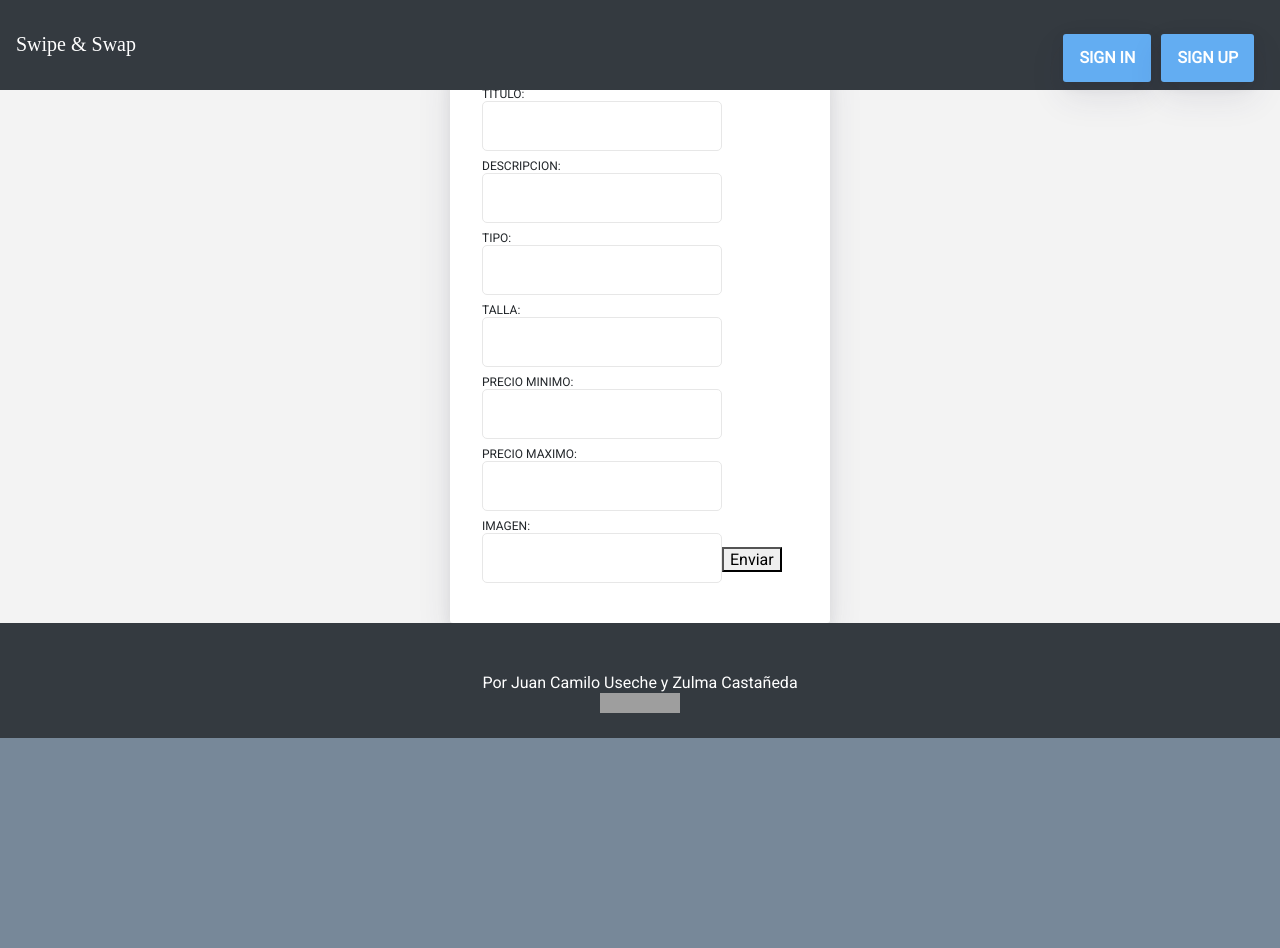
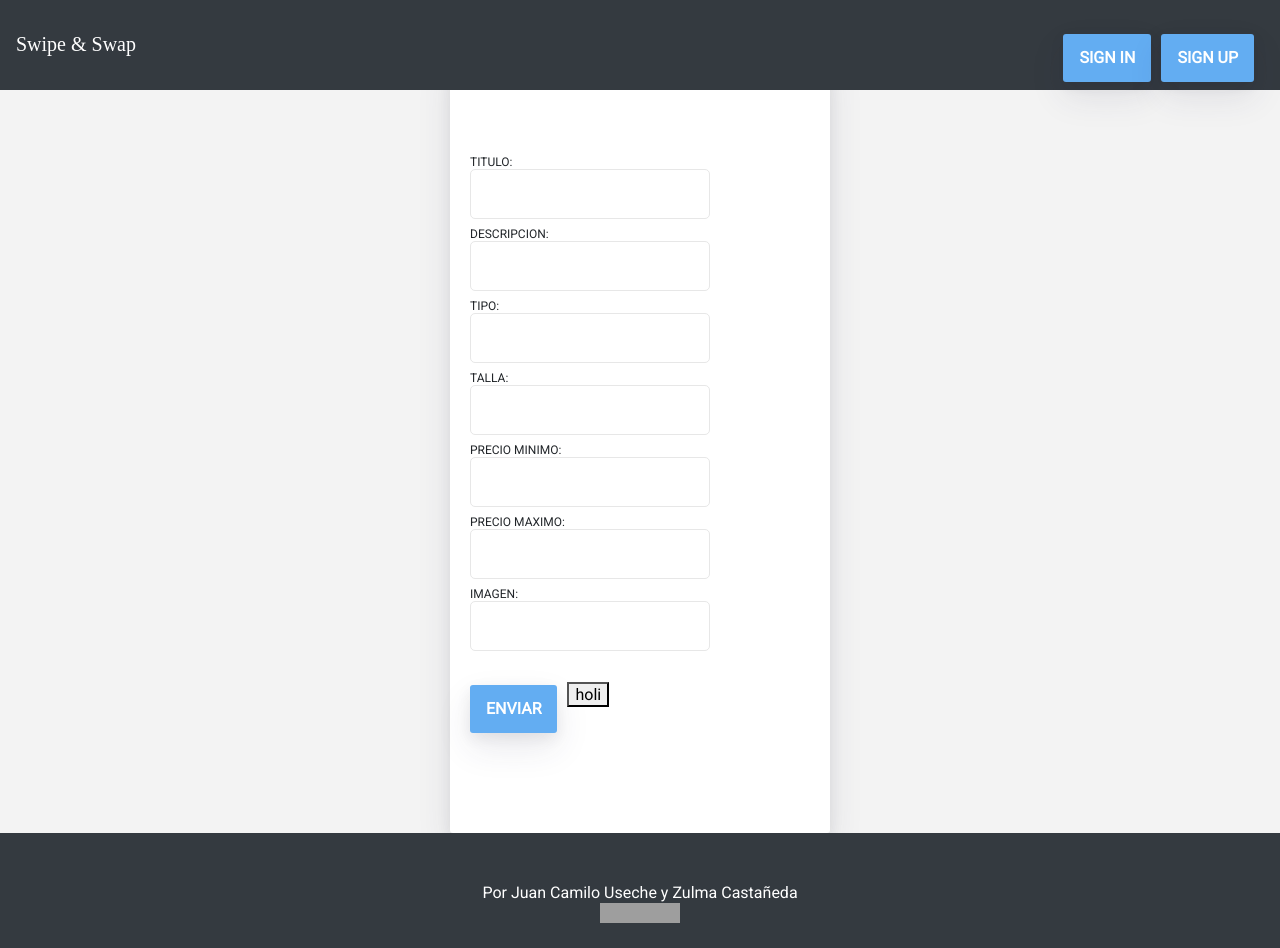
Before and after one commit to zlcastaneda10/Swipe-and-Swap, a React (Create React App) app in the folder front/: page /addObjects in a window 1280 px wide. Before the commit the page ends 800 px from the top, so only its background shows below. Built offline with nearby package versions, Linux system fonts and the light colour scheme; grey boxes are pictures that could not be loaded; a web font is replaced by a local one.

Commit message:
reparacion formulario

```diff
--- a/front/src/Cards.css
+++ b/front/src/Cards.css
@@ -15,7 +15,7 @@ html {
  }
 
  form {
-  padding: 2rem;
+  padding: 100px 20px;
   margin-top: 2rem;
   margin-right: auto;
   margin-left: auto;
--- a/front/src/addObject.js
+++ b/front/src/addObject.js
@@ -1,4 +1,5 @@
 import React, { Component } from 'react';
+import {Button}  from 'reactstrap';
 
 export default class addObject extends Component {
   constructor(props) {
@@ -25,7 +26,7 @@ export default class addObject extends Component {
 
   onSubmit = e =>{
       e.preventDefault();
-      this.props.onSubmit(this.state);
+      //this.props.onSubmit(this.state);
        // Grab state
       const {
           titulo,
@@ -37,27 +38,6 @@ export default class addObject extends Component {
           foto
       } = this.state;
 
-
-
-       // Post request to backend
-    fetch('/api/addObject', {
-      method: 'POST',
-      headers: {
-        'Content-Type': 'application/json'
-      },
-      body: JSON.stringify({
-          titulo,
-          descripcion,
-          tipo,
-          tall,
-          pminimo,
-          pmaximo,
-          foto
-      }),
-    }).then(res => res.json())
-      .then(json => {
-        console.log('json', json);
-        if (json.success) {
       this.setState({
         titulo: '',
         descripcion: '',
@@ -67,11 +47,7 @@ export default class addObject extends Component {
         pmaximo:'',
         foto:''
       });
-        } else {
-          console.log('error en el submit');
 
-        }
-      });
 
   }
 
@@ -110,8 +86,11 @@ export default class addObject extends Component {
             Imagen:
             <input name ="foto" type="text" value={this.state.foto} onChange={this.change} />
           </label>
-
-          <button onClick={e=>this.onSubmit(e)}>Enviar</button>
+          <br/>
+          <Button className="nav_btn">
+            Enviar
+          </Button>
+          <button  onClick={e=>this.onSubmit(e)}>holi</button>
         </form>
       </div>
     );
```
Also changed, not shown: front/src/storage.js (indentation only). Lines whose indentation alone changed are shown as unchanged.
